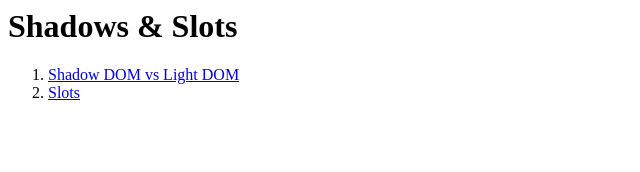
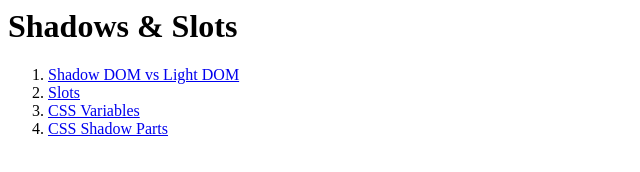
Before and after one commit to drochgenius/shadows-and-slots, a website: page index.html in a window 1280 px wide. Shown: the whole page, without its empty margins (0-640 px from the left). Drawn offline with Linux system fonts and the light colour scheme; files that its build step writes are made by us from their sources.

Commit message:
add more topics

```diff
--- a/index.html
+++ b/index.html
@@ -15,6 +15,8 @@
         <ol>
             <li><a href="/step-1">Shadow DOM vs Light DOM</a></li>
             <li><a href="/step-2">Slots</a></li>
+            <li><a href="/step-3">CSS Variables</a></li>
+            <li><a href="/step-4">CSS Shadow Parts</a></li>
         </ol>
     </body>
 </html>
```
